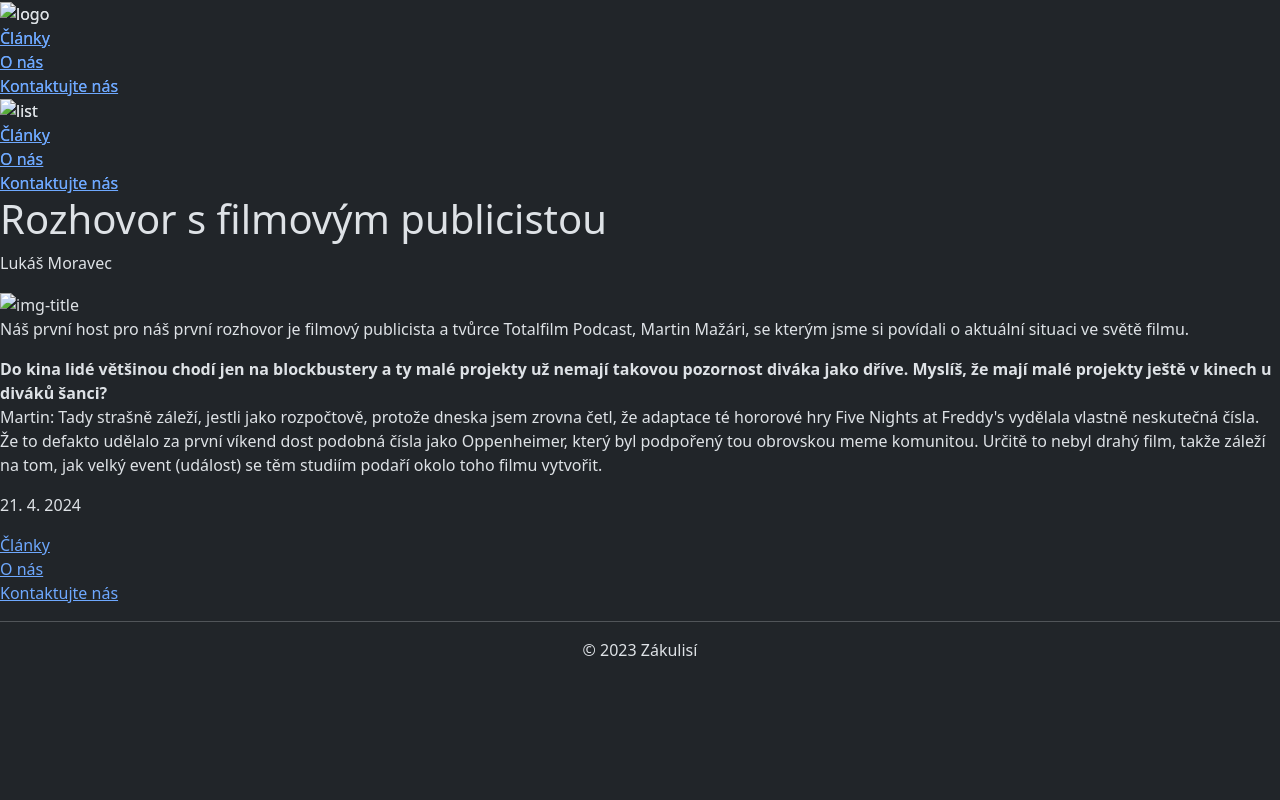
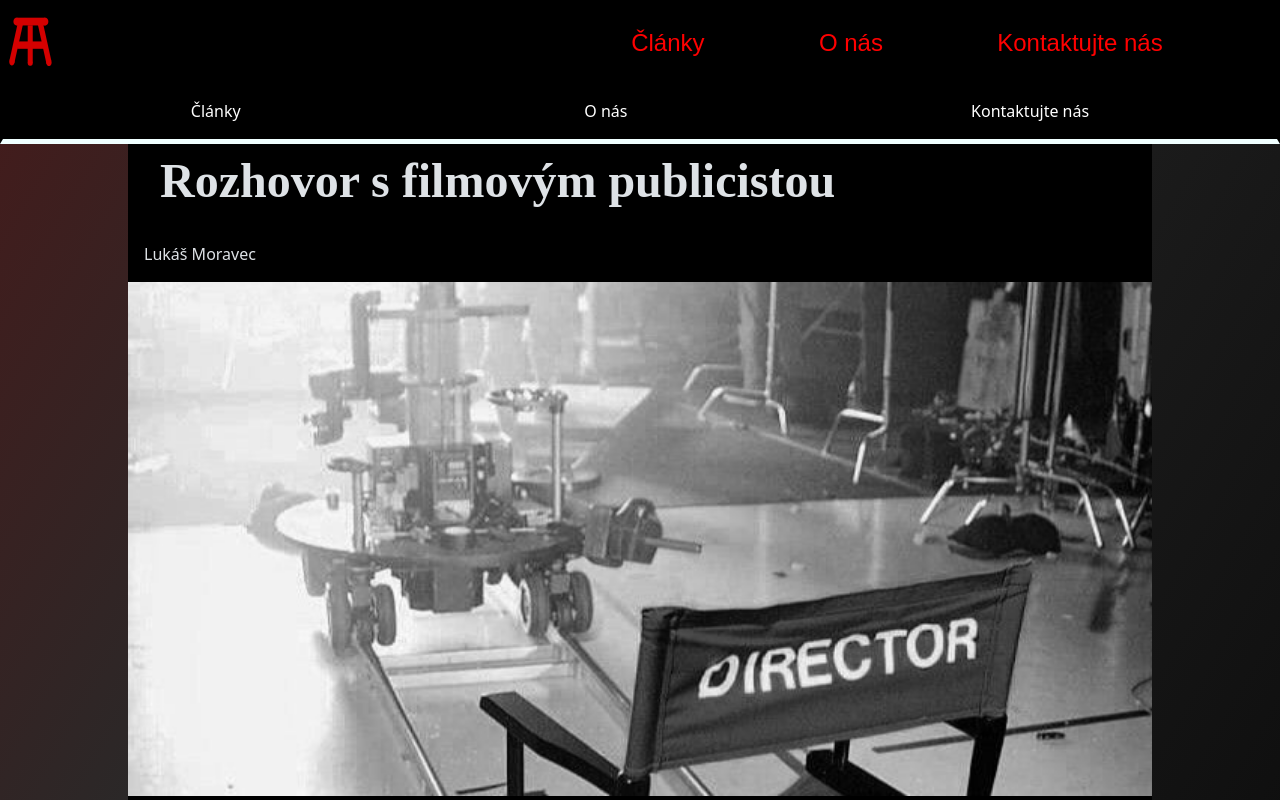
Before and after one commit to Shachmatt/Zakulisi, a plain HTML site: page Clanky/clanek-1.html in a window 1280 px wide. Shown: the top 800 px of the page. Drawn offline with nearby package versions, Linux system fonts and the light colour scheme; a script that the page names is missing.

Commit message:
Update clanek-1.html

```diff
--- a/Clanky/clanek-1.html
+++ b/Clanky/clanek-1.html
@@ -3,8 +3,8 @@
     <meta charset="UTF-8">
     <meta name="viewport" content="width=device-width, initial-scale=1.0">
     <title>Zákulisí</title>
-    <link rel="icon" href=".. favicon.ico">
-    <link rel="stylesheet" href=".. styles.css">
+    <link rel="icon" href="../favicon.ico">
+    <link rel="stylesheet" href="../styles.css">
     <link rel="stylesheet" href="https://cdn.jsdelivr.net/npm/bootstrap@5.3.2/dist/css/bootstrap.min.css
     ">
 </head>
@@ -20,17 +20,17 @@
     <div class="navbarisko fixed-top">
     <div class="navbara">
 
-<div id="logo"><img src="Logo.svg" alt="logo"></div>
-<div class="titles"><a href="index.html">Články</a></div>
+<div id="logo"><img src="../Logo.svg" alt="logo"></div>
+<div class="titles"><a href="../index.html">Články</a></div>
 
 <div class="titles"><a href="">O nás</a></div>
 <div class="titles"><a href="">Kontaktujte nás</a></div>
 
-<div class="list"><img src="list.svg" alt="list"></div>
+<div class="list"><img src="../list.svg" alt="list"></div>
 </div>
 
 <div class="dropdown">
-    <div><a class="bobek" href="index.html">Články</a></div>
+    <div><a class="bobek" href="../index.html">Články</a></div>
     <div><a class="bobek" href="">O nás</a></div>
     <div><a class="bobek" href="">Kontaktujte nás</a></div>
 </div>
@@ -42,17 +42,17 @@
 <div class="ahoj">
     <div class="navbara">
 
-<div id="logo"><img src="Logo.svg" alt="logo"></div>
-<div class="titles"><a href="index.html">Články</a></div>
+<div id="logo"><img src="../Logo.svg" alt="logo"></div>
+<div class="titles"><a href="../index.html">Články</a></div>
 
 <div class="titles"><a href="">O nás</a></div>
 <div class="titles"><a href="">Kontaktujte nás</a></div>
 
-<div class="list"><img src="list.svg" alt="list"></div>
+<div class="list"><img src="../list.svg" alt="list"></div>
 </div>
 
 <div style="color: black;" class="dropdown adropdown">
-    <div><a href="index.html" >Články</a></div>
+    <div><a href="../index.html" >Články</a></div>
     <div><a href="">O nás</a></div>
     <div><a href="">Kontaktujte nás</a></div>
 </div>
@@ -67,7 +67,7 @@
 <h1 class="cnadpis">Rozhovor s filmovým publicistou</h1>
 <p class="autor">Lukáš Moravec</p>
 
-<img class="cphoto" src="Photos/Totalfilm.jpg" alt="img-title">
+<img class="cphoto" src="../Photos/Totalfilm.jpg" alt="img-title">
 <p class="ctext">
   Náš první host pro náš první rozhovor je filmový publicista a tvůrce Totalfilm Podcast, Martin Mažári, se kterým jsme si povídali o aktuální situaci ve světě filmu.
 </p>
@@ -113,7 +113,7 @@
 <div class="bottom">
     <div class="bottom-container">
 
-    <div class="bottom-item"><a href="index.html">Články</a></div>
+    <div class="bottom-item"><a href="../index.html">Články</a></div>
     <div class="bottom-item"><a href="">O nás</a></div>
     <div class="bottom-item"><a href="">Kontaktujte nás</a></div>
 
```
